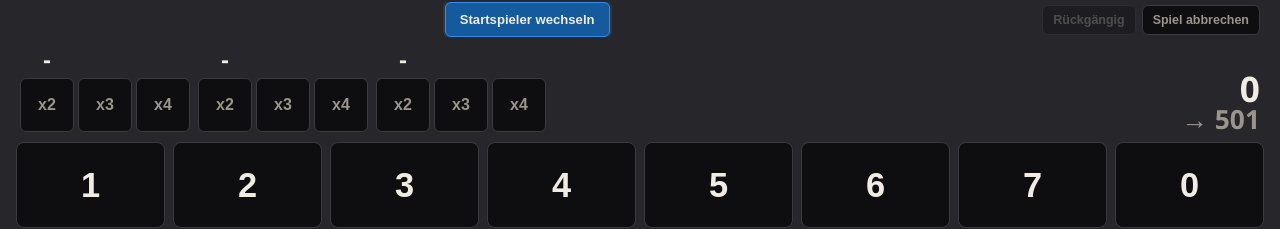
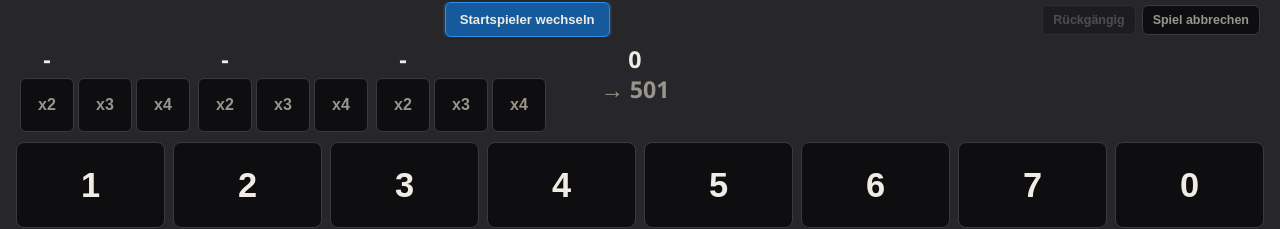
Before and after one commit to thssnm/DartsQuadroScorer, a React (Vite) app: page / in a window 1280 px wide. Both pictures are taken after a click on the button "Spiel starten". Shown: the part 370-599 px from the top of the page. Built offline with nearby package versions, Linux system fonts and the light colour scheme; no server answers.

Commit message:
Align dart totals column

```diff
--- a/src/App.css
+++ b/src/App.css
@@ -377,24 +377,22 @@ body {
 }
 
 .dart-input__throw-head {
-  display: flex;
-  align-items: end;
-  justify-content: space-between;
-  gap: 16px;
+  overflow-x: auto;
 }
 
 .dart-columns {
   display: flex;
+  --dart-mult-size: clamp(42px, 8vh, 54px);
   gap: 8px;
 }
 
 .dart-column {
-  --dart-mult-size: clamp(42px, 8vh, 54px);
   position: relative;
   display: grid;
   grid-template-columns: repeat(3, var(--dart-mult-size));
   grid-template-rows: auto var(--dart-mult-size);
   align-items: center;
+  flex: 0 0 auto;
   border-radius: 8px;
   padding: 4px;
   outline: 2px solid transparent;
@@ -451,20 +449,26 @@ body {
 
 .dart-input__totals {
   display: grid;
-  justify-items: end;
-  min-width: 110px;
-  padding: 0 4px 4px;
+  grid-template-columns: repeat(3, var(--dart-mult-size));
+  grid-template-rows: auto var(--dart-mult-size);
+  align-items: start;
+  justify-items: center;
+  flex: 0 0 auto;
+  padding: 4px;
   line-height: 1;
 }
 
 .dart-input__totals strong {
+  grid-column: 1 / -1;
   color: var(--text);
-  font-size: 2.2rem;
+  font-size: 1.45rem;
+  line-height: 1.1;
 }
 
 .dart-input__totals span {
+  grid-column: 1 / -1;
   color: var(--text-dim);
-  font-size: 1.65rem;
+  font-size: 1.45rem;
   font-weight: bold;
 }
 
--- a/src/components/DartInput.tsx
+++ b/src/components/DartInput.tsx
@@ -134,10 +134,10 @@ export const DartInput = ({
               }}
             />
           ))}
-        </div>
-        <div className="dart-input__totals" aria-label="Aufnahme und Restscore">
-          <strong>{runningTotal}</strong>
-          <span>{remaining - runningTotal}</span>
+          <div className="dart-input__totals" aria-label="Aufnahme und Restscore">
+            <strong>{runningTotal}</strong>
+            <span>{remaining - runningTotal}</span>
+          </div>
         </div>
       </div>
 
```
